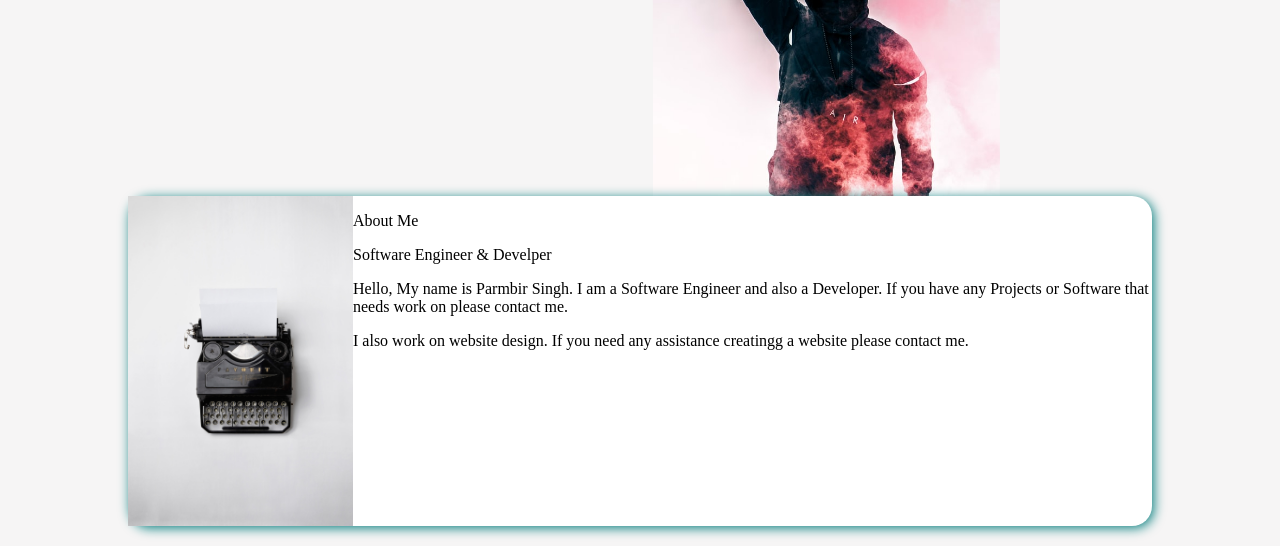
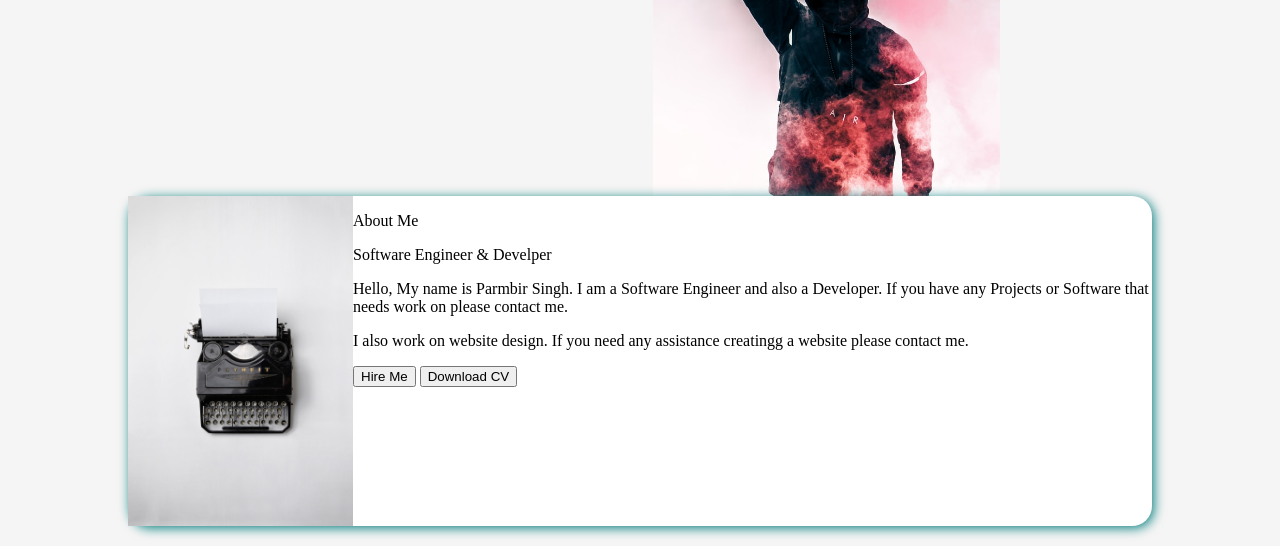
Before and after one commit to AkQuik559/AkQuik559.github.io, a plain HTML site: page Index.html in a window 1280 px wide. Shown: the part 474-1020 px from the top of the page. Drawn offline with Linux system fonts and the light colour scheme.

Commit message:
Initial Commit

```diff
--- a/Index.html
+++ b/Index.html
@@ -43,6 +43,10 @@
             <p>Software Engineer & Develper</p>
             <p>Hello, My name is Parmbir Singh. I am a Software Engineer and also a Developer. If you have any Projects or Software that needs work on please contact me.</p>
             <p>I also work on website design. If you need any assistance creatingg a website please contact me.</p>
+            <!-- button -->
+            <button>Hire Me</button>
+            <button>Download CV</button>
+
         </div>
     </div>
 </body>
```
